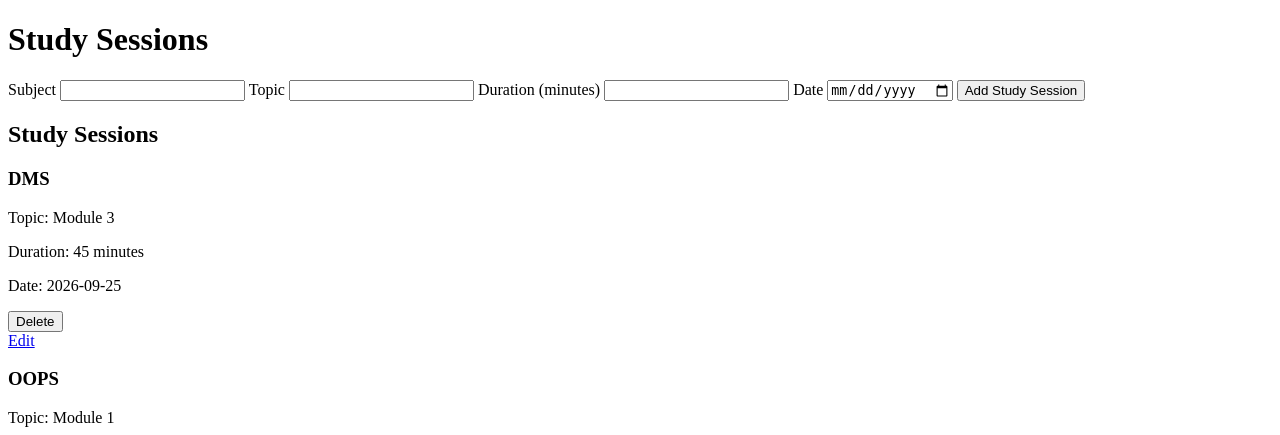
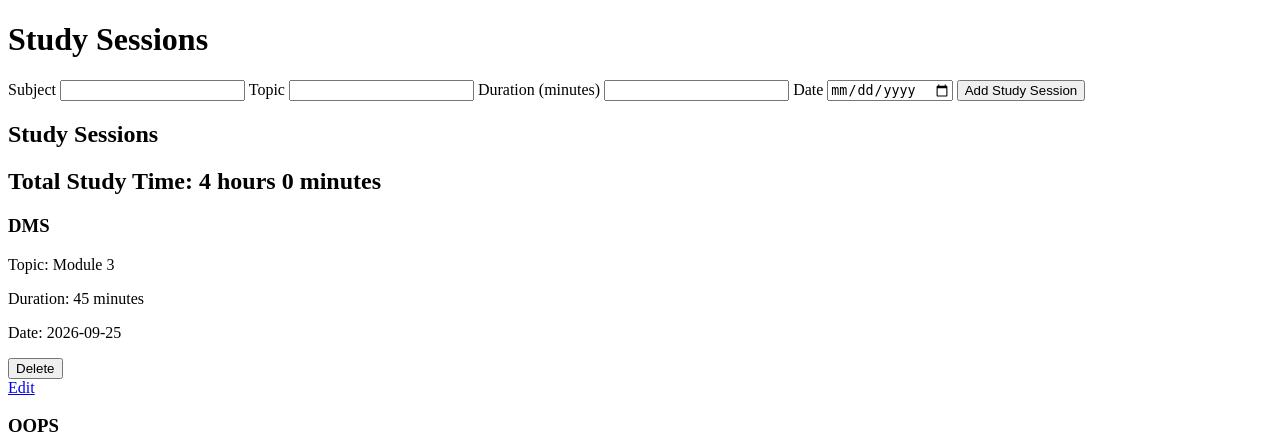
Before and after one commit to Bahula21/Student-Productivity-Tracker, a Flask app: page /study-sessions in a window 1280 px wide. Shown: the top 435 px of the page. Run offline with Flask 3, Linux system fonts and the light colour scheme; data comes from the database, SQL or seed files in the repository; both versions use the stored data as it was after the commit.

Commit message:
Add total study time

```diff
--- a/app.py
+++ b/app.py
@@ -197,9 +197,21 @@ def study_sessions():
 
     sessions = cursor.fetchall()
 
+    total_duration = 0
+
+    for session in sessions:
+        total_duration += session[3]
+
+    total_hours = total_duration // 60
+    remaining_minutes = total_duration % 60
+
     connection.close()
 
-    return render_template("study_sessions.html",sessions=sessions)
+    return render_template(
+        "study_sessions.html",
+        sessions=sessions,
+        total_hours=total_hours,
+        remaining_minutes=remaining_minutes)
 
 @app.route("/delete-session/<int:session_id>", methods=["POST"])
 def delete_session(session_id):
--- a/templates/study_sessions.html
+++ b/templates/study_sessions.html
@@ -26,6 +26,8 @@
 
         <h2>Study Sessions</h2>
 
+        <h2>Total Study Time: {{ total_hours }} hours {{ remaining_minutes }} minutes</h2>
+
         {% for session in sessions %}
 
             <div>
```
Also changed, not shown: tracker.db.
